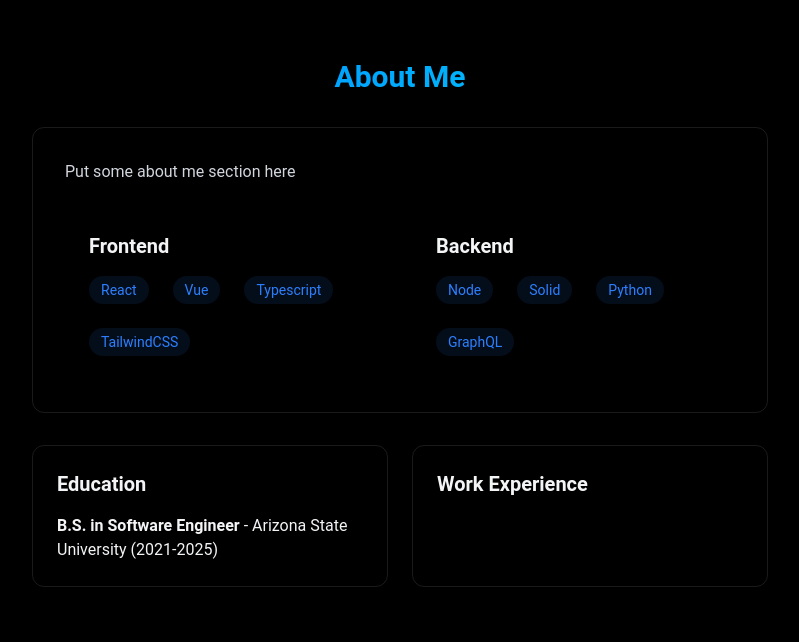
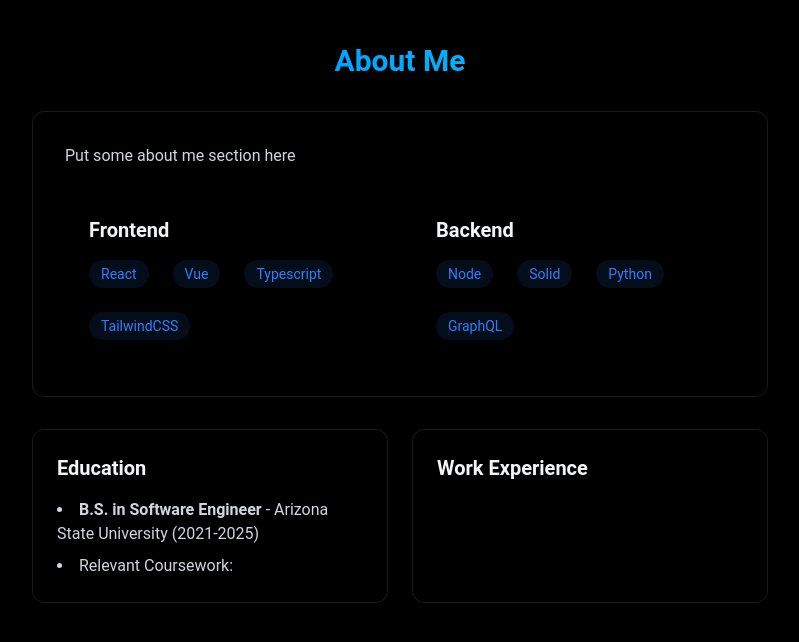
Before and after one commit to JustinKeith05/Justin-s-Website, a React (Vite) app: page / in a window 1280 px wide. Shown: the part 877-1519 px from the top of the page, without its empty margins (240-1039 px from the left). Built offline with nearby package versions, Linux system fonts and the light colour scheme.

Commit message:
Added Projects section

```diff
--- a/src/App.jsx
+++ b/src/App.jsx
@@ -8,6 +8,7 @@ import { Navbar } from './components/Navbar'
 import { MobileMenu } from './components/MobileMenu'
 import { Home } from './components/sections/Home'
 import { About } from './components/sections/About'
+import { Projects } from './components/sections/Projects'
 
 function App() {
   const [isLoaded, setIsLoaded] = useState(false);
@@ -28,6 +29,7 @@ function App() {
         <MobileMenu menuOpen={menuOpen} setMenuOpen={setMenuOpen}></MobileMenu>
         <Home></Home>
         <About></About>
+        <Projects></Projects>
       </div>
     </div>
   )
--- a/src/components/sections/About.jsx
+++ b/src/components/sections/About.jsx
@@ -4,7 +4,7 @@ export const About = () => {
     const backendSkills = ["Node", "Solid", "Python", "GraphQL"];
 
     return (
-        <section id="#about" className="min-h-screen flex items-center justify-center py-20">
+        <section id="about" className="min-h-screen flex items-center justify-center py-20">
             <div className="max-w-3xl mx-auto px-4">
                 <h2 className="text-3xl font-bold mb-8 bg-gradient-to-r from-blue-500 to-cyan-400 bg-clip-text text-transparent text-center">About Me</h2>
 
@@ -13,6 +13,7 @@ export const About = () => {
                         Put some about me section here
                     </p>
 
+                    {/* Skills Section */}
                     <div className="grid grid-cols-1 md:grid-cols-2 gap-6">
                         <div className="rounded-xl p-6 hover:-translate-y-1 transition-all">
                             <h3 className="text-xl font-bold mb-4">Frontend</h3>
@@ -38,12 +39,16 @@ export const About = () => {
                     </div>
                 </div>
 
+                {/* Education Section */}
                 <div className="grid grid-cols-1 md:grid-cols-2 gap-6 mt-8">
                     <div className="p-6 rounded-xl border-white/10 border hover:-translate-y-1 transition-all">
                         <h3 className="text-xl font-bold mb-4">Education</h3>
-                        <ul>
+                        <ul className="list-disc list-inside text-gray-300 space-y-2">
                             <li>
                                 <strong>B.S. in Software Engineer</strong> - Arizona State University (2021-2025)
+                            </li>
+                            <li>
+                                Relevant Coursework:
                             </li>
                         </ul>
                     </div>
--- a/src/components/sections/Projects.jsx
+++ b/src/components/sections/Projects.jsx
@@ -0,0 +1,9 @@
+
+export const Projects = () => {
+
+    return(
+        <section id="projects" className="min-h-screen flex items-center justify-center">
+
+        </section>
+    );
+}
```
